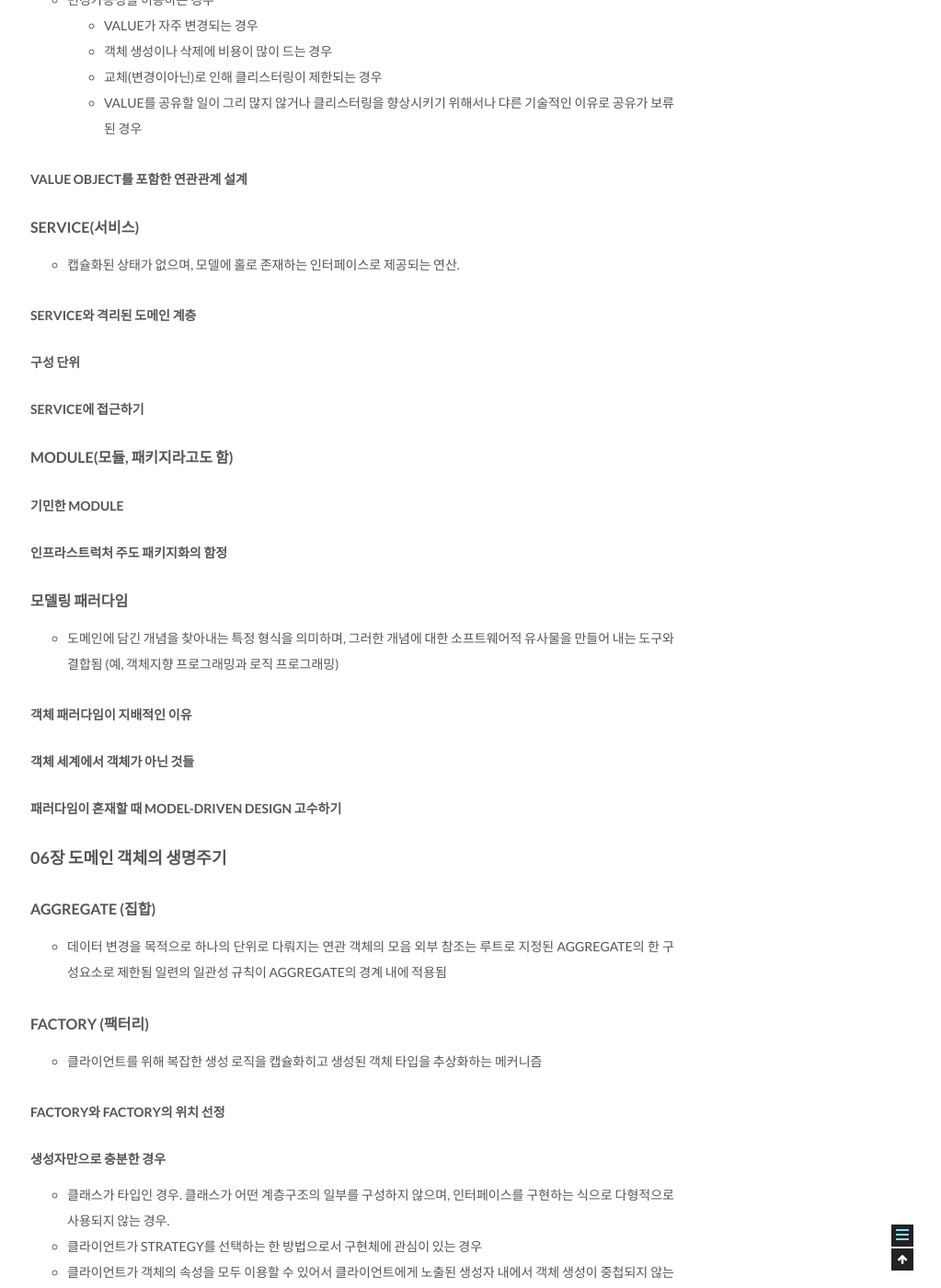
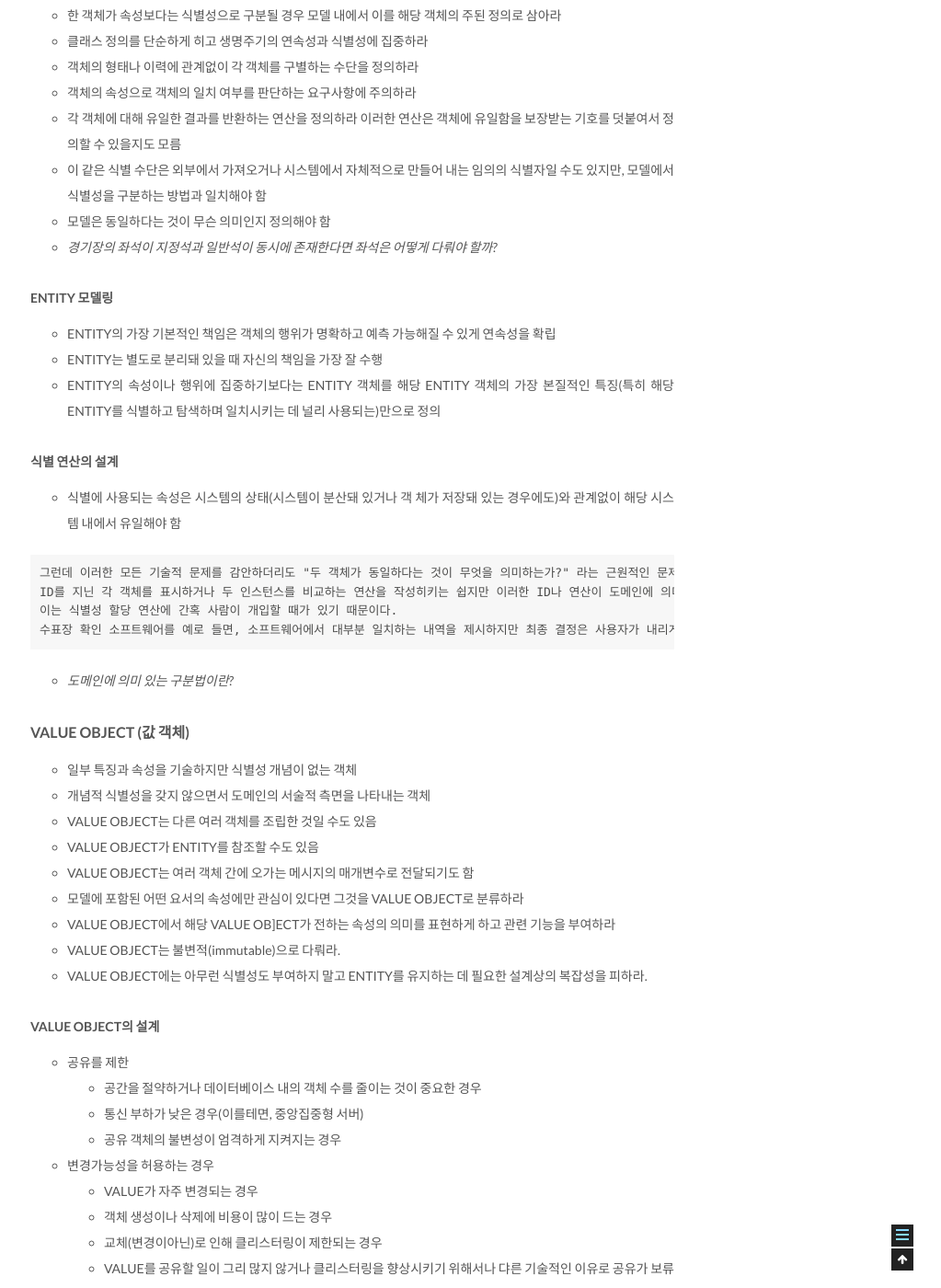
Before and after one commit to csj4032/csj4032.github.io, a Jekyll site: the page built from _posts/2018-02-21-도메인주도설계.md, in a window 1280 px wide and 1400 px high, scrolled down 18168 px. Shown: the whole window at 92% size, without its empty margins (257-1280 px from the left). Built offline with Jekyll 4.4.1, drawn with Linux system fonts in a browser that asks for light colours; some of the changed text lies outside the part shown.

Commit message:
도메인 주도 설계 포스팅 수정

````diff
--- a/_posts/2018-02-21-도메인주도설계.md
+++ b/_posts/2018-02-21-도메인주도설계.md
@@ -151,7 +151,7 @@ public boolean isAllowed(Cargo cargo, Voyage voyage) {
 * 도메인 전문가는 도메인을 이해하는 데 부자연스럽고 부정확한 용어나 구조에 대해 반대 의사를 표명해야 한다.
 * 개발자는 설계를 어렵게 만드는 모호함과 불일치를 찾아내는 데 촉각을 곤두세워야 한다.
 
-##### 예졔
+##### 예제
 
 ###### 화물의 운송 항로 고안하기
 * 시나리오1 : 도메인에 대한 최소한의 추상화
@@ -298,8 +298,13 @@ public boolean isAllowed(Cargo cargo, Voyage voyage) {
 ```
 
 #### 다른 종류의 격리
+* 도메인을 격리할 때의 가장 좋은 점은 부수적인 것을 배 제히고 도메인 설계에만 집중할 수 있다는 것
 
 ### 05장 소프트웨어에서 표현되는 모델
+* ENTITY와 VALUE OBJECT를 구분하는 가장 기본적인 방법
+  * 어떤 객체가 연속성(continuity)과 식별성(identity, 각종 상태를 바팅으로 추적되거나 서로 다른 구현에 걸쳐 존재하는 것)을 지닌 것을 의미하는가?
+  * 다른 뭔가의 상태를 기술하는 속성에 불과한가?
+* 도메인 측면 중에는 객체보다는 행동(action)이나 연산(operation)으로 좀더 명확하게 표현되는 것 (SERVICE)
 
 #### 연관관계
 * 모델 내의 모든 팀책 가능한(traversable) 연관관계에 대해 그것과 동일한 특성을 지닌 메커니즘이 소프트웨어에도 있다.
@@ -307,6 +312,11 @@ public boolean isAllowed(Cargo cargo, Voyage voyage) {
   1. 탐색 방향을 부여한다.
   2. 한정자를 추가해서 사실상 다중성을 줄인다
   3. 중요하지 않은 연관관계를 제거한다
+* *도메인을 이해하면 도메인 본연의 방향성이 드러날지도 모른댜*
+
+![어떤 탐색 방향은 도메인의 본연적인 특성을 반영하기도 한다.](/assets/images/books/컴퓨터공학/개발방법론/도메인주도설계/figure_5-1.png)
+
+* 다대다 연관관계의 탐색 방향을 제약하면 해당 연관관계는 사실상 훨씬 더 구현하기 쉬운 일대다 연관관계로 줄어듬
 
 ##### 예제
 
@@ -360,9 +370,10 @@ public class BrokerageAccount {
 * 어떤 객체를 일차적으로 해당 객체의 식별성으로 정의할 경우 그 객체를 ENTITY라 함
 * ENTITY에는 모델링과 설계상의 특수한 고려사항이 포함돼 있음
 * ENTITY는 자신의 생명주기 동안 형태와 내용이 급격하게 바뀔 수도 있지만 연속성은 유지해야 함
-* 사실상 ENTITY 를 추적하려면 ENTITY에 식별성이 정의돼 있어야 함
+* 사실상 ENTITY를 추적하려면 ENTITY에 식별성이 정의돼 있어야 함
 * ENTITY의 클래스 정의와 책임, 속성, 연관관계는 ENTITY에 포함된 특정 속성보다는 ENTITY의 정체성에 초점을 맞춰야 함
 * ENTITY가 그렇게끼지 급격하게 변형되지 않거나 생명주기가 복잡하지 않더라도 의미에 따라 ENTITY를 분류한다면 모델이 더욱 투명해지고 구현은 견고해질 것임
+* 식별성은 ENTITY의 미묘하고 의미 있는 속성이므로 언어에서 제공하는 자동화된 기능으로 대체할 수 없음
 * 한 객체가 속성보다는 식별성으로 구분될 경우 모델 내에서 이를 해당 객체의 주된 정의로 삼아라
 * 클래스 정의를 단순하게 히고 생명주기의 연속성과 식별성에 집중하라
 * 객체의 형태나 이력에 관계없이 각 객체를 구별하는 수단을 정의하라
@@ -370,14 +381,34 @@ public class BrokerageAccount {
 * 각 객체에 대해 유일한 결과를 반환하는 연산을 정의하라 이러한 연산은 객체에 유일함을 보장받는 기호를 덧붙여서 정의할 수 있을지도 모름
 * 이 같은 식별 수단은 외부에서 가져오거나 시스템에서 자체적으로 만들어 내는 임의의 식별자일 수도 있지만, 모델에서 식별성을 구분하는 방법과 일치해야 함
 * 모델은 동일하다는 것이 무슨 의미인지 정의해야 함
+* *경기장의 좌석이 지정석과 일반석이 동시에 존재한다면 좌석은 어떻게 다뤄야 할까?*
 
 ##### ENTITY 모델링
 * ENTITY의 가장 기본적인 책임은 객체의 행위가 명확하고 예측 가능해질 수 있게 연속성을 확립
+* ENTITY는 별도로 분리돼 있을 때 자신의 책임을 가장 잘 수행
+* ENTITY의 속성이나 행위에 집중하기보다는 ENTITY 객체를 해당 ENTITY 객체의 가장 본질적인 특징(특히 해당 ENTITY를 식별하고 탐색하며 일치시키는 데 널리 사용되는)만으로 정의
 
-##### 별 연산의 설계
+##### 식별 연산의 설계
+* 식별에 사용되는 속성은 시스템의 상태(시스템이 분산돼 있거나 객 체가 저장돼 있는 경우에도)와 관계없이 해당 시스템 내에서 유일해야 함
+
+```
+그런데 이러한 모든 기술적 문제를 감안하더리도 "두 객체가 동일하다는 것이 무엇을 의미하는가?" 라는 근원적인 문제를 놓치기 쉽다.
+ID를 지닌 각 객체를 표시하거나 두 인스턴스를 비교하는 연산을 작성히키는 쉽지만 이러한 ID나 연산이 도메인에 의미 있는 구분법에 부합하지 않는다면 문제를 더욱 혼란스럽게 만들 뿐이다.
+이는 식별성 할당 연산에 간혹 사람이 개입할 때가 있기 때문이다.
+수표장 확인 소프트웨어를 예로 들면, 소프트웨어에서 대부분 일치하는 내역을 제시하지만 최종 결정은 사용자가 내리게 되어 있다.
+```
+* *도메인에 의미 있는 구분법이란?*
 
 #### VALUE OBJECT (값 객체)
 * 일부 특징과 속성을 기술하지만 식별성 개념이 없는 객체
+* 개념적 식별성을 갖지 않으면서 도메인의 서술적 측면을 나타내는 객체
+* VALUE OBJECT는 다른 여러 객체를 조립한 것일 수도 있음
+* VALUE OBJECT가 ENTITY를 참조할 수도 있음
+* VALUE OBJECT는 여러 객체 간에 오가는 메시지의 매개변수로 전달되기도 함
+* 모델에 포함된 어떤 요서의 속성에만 관심이 있다면 그것을 VALUE OBJECT로 분류하라
+* VALUE OBJECT에서 해당 VALUE OB]ECT가 전하는 속성의 의미를 표현하게 하고 관련 기능을 부여하라
+* VALUE OBJECT는 불변적(immutable)으로 다뤄라.
+* VALUE OBJECT에는 아무런 식별성도 부여하지 말고 ENTITY를 유지하는 데 필요한 설계상의 복잡성을 피하라.
 
 ##### VALUE OBJECT의 설계
 * 공유를 제한
````
Also changed, not shown: assets/images/books/컴퓨터공학/개발방법론/도메인주도설계/figure_5-1.png (added).
